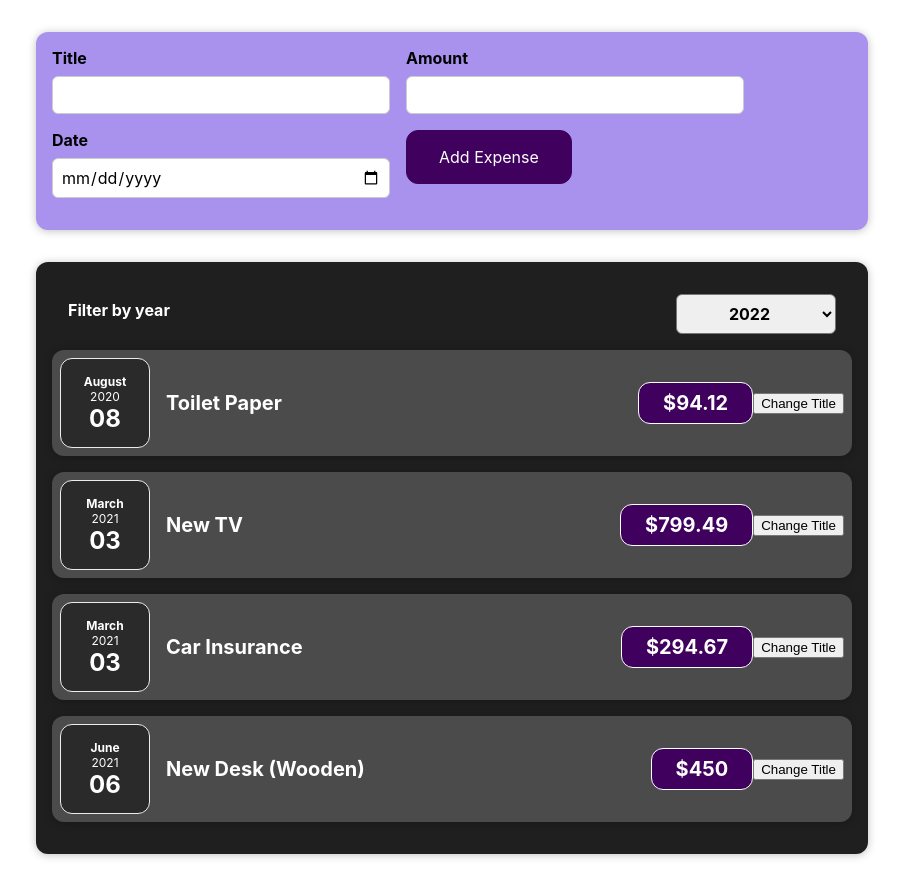
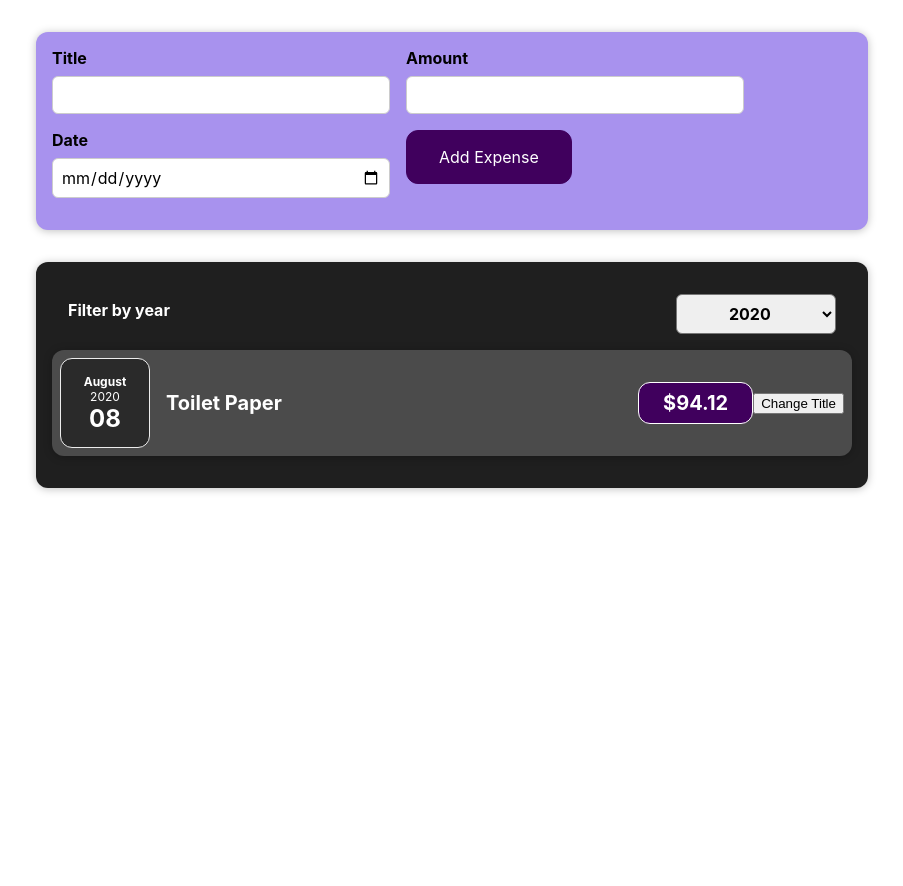
Before and after one commit to hyunz214/React.study-account-book, a React (Create React App) app: page / in a window 1280 px wide. Shown: the whole page, without its empty margins (188-1091 px from the left). After the commit the page ends 800 px from the top, so only its background shows below. Built offline with nearby package versions, Linux system fonts and the light colour scheme.

Commit message:
expense items filter  적용하기

```diff
--- a/src/App.js
+++ b/src/App.js
@@ -1,6 +1,6 @@
+import React, { useState } from "react";
 import Expenses from "./components/Expenses/Expenses";
 import NewExpense from "./components/NewExpense/NewExpense";
-import React, { useState } from "react";
 
 const App = () => {
     const [expenses, setExpenses] = useState([
@@ -26,11 +26,15 @@ const App = () => {
     ]);
 
     const addExpenseHandler = (expense) => {
-        // console.log("In App.js");
+        console.log("In App.js");
         console.log(expense);
         console.log(expenses);
+        console.log([expense, ...expenses]);
 
-        setExpenses([...expenses, expense]);
+        setExpenses([expense, ...expenses]);
+        // setExpenses((prevExpense) => {
+        //     return [expense, ...prevExpense];
+        // });
     };
 
     return (
--- a/src/components/Expenses/Expenses.js
+++ b/src/components/Expenses/Expenses.js
@@ -1,14 +1,26 @@
+import React, { useState } from "react";
 import ExpenseItem from "./ExpenseItem";
 import Card from "../UI/Card";
 import ExpensesFilter from "./ExpensesFilter";
 import "./Expenses.css";
 
 const Expenses = (props) => {
+    const [filteredYear, setFilteredYear] = useState("2020");
+
+    const filterChangeHandler = (selectedYear) => {
+        console.log("Expenses.js");
+        setFilteredYear(selectedYear);
+    };
+
+    const filteredExpenses = props.items.filter((expense) => {
+        return expense.date.getFullYear().toString() === filteredYear;
+    });
+
     return (
         <Card className="expenses">
-            <ExpensesFilter></ExpensesFilter>
-            {props.items.map((item, index) => (
-                <ExpenseItem title={item.title} amount={item.amount} date={item.date} />
+            <ExpensesFilter selected={filteredYear} onChangeFilter={filterChangeHandler}></ExpensesFilter>
+            {filteredExpenses.map((expense) => (
+                <ExpenseItem key={expense.key} title={expense.title} amount={expense.amount} date={expense.date} />
             ))}
         </Card>
     );
--- a/src/components/Expenses/ExpensesFilter.js
+++ b/src/components/Expenses/ExpensesFilter.js
@@ -2,14 +2,17 @@ import React from "react";
 
 import "./ExpensesFilter.css";
 
-const ExpensesFilter = () => {
-    const dropdownChangeHandler = () => {};
+const ExpensesFilter = (props) => {
+    const dropdownChangeHandler = (event) => {
+        console.log(event.target.value);
+        props.onChangeFilter(event.target.value);
+    };
 
     return (
         <div className="expenses-filter">
             <div className="expenses-filter__control">
                 <label>Filter by year</label>
-                <select onChange={dropdownChangeHandler}>
+                <select value={props.selected} onChange={dropdownChangeHandler}>
                     <option value="2022">2022</option>
                     <option value="2021">2021</option>
                     <option value="2020">2020</option>
--- a/src/components/NewExpense/ExpenseForm.js
+++ b/src/components/NewExpense/ExpenseForm.js
@@ -34,7 +34,7 @@ const ExpenseForm = (props) => {
         const expenseData = {
             title: enteredTitle,
             amount: enteredAmount,
-            date: enteredDate,
+            date: new Date(enteredDate),
         };
         // console.log(expenseData);
         props.onSaveExpenseData(expenseData);
--- a/src/components/NewExpense/NewExpense.js
+++ b/src/components/NewExpense/NewExpense.js
@@ -5,8 +5,8 @@ import ExpenseForm from "./ExpenseForm";
 const NewExpense = (props) => {
     const saveExpenseDataHandler = (enteredExpenseData) => {
         const expenseData = {
+            id: Math.random().toString(),
             ...enteredExpenseData,
-            id: Math.random().toString(),
         };
         props.onAddExpense(expenseData);
         // console.log(expenseData);
```
